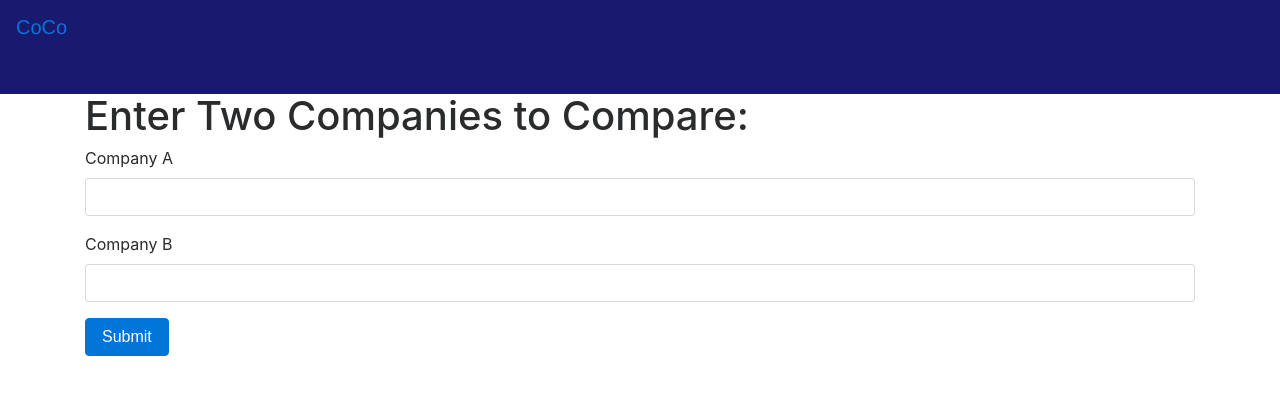
After one commit to TheRealSTM/financial-comparison-app, a Flask app: page /CompareCompanies in a window 1280 px wide. The commit adds this page. Shown: the top 395 px of the page. Run offline with Flask 2, Linux system fonts and the light colour scheme; some libraries are stand-ins or nearby versions.

Commit message:
Add company input

```diff
--- a/app/__init__.py
+++ b/app/__init__.py
@@ -1,5 +1,7 @@
 from flask import Flask
+from app.config import Config
 
 app = Flask(__name__)
+app.config.from_object(Config)
 
 from app import routes
--- /dev/null
+++ b/app/config.py
@@ -0,0 +1,4 @@
+import os
+
+class Config(object):
+    SECRET_KEY = os.environ.get('SECRET_KEY') or 'super-secret-password'
--- /dev/null
+++ b/app/forms.py
@@ -0,0 +1,9 @@
+from flask_wtf import FlaskForm
+from wtforms import StringField, SubmitField
+from wtforms.validators import DataRequired
+
+
+class CompanyForm(FlaskForm):
+    company_a = StringField("Company A", validators=[DataRequired()])
+    company_b = StringField("Company B", validators=[DataRequired()])
+    submit = SubmitField('Submit Companies')
--- a/app/routes.py
+++ b/app/routes.py
@@ -1,4 +1,5 @@
-from flask import render_template
+from flask import render_template, flash, redirect, url_for, request
+from app.forms import CompanyForm
 from app import app
 
 
@@ -6,3 +7,12 @@ from app import app
 @app.route('/index')
 def index():
     return render_template("index.html", title = 'Home')
+
+
+@app.route('/CompareCompanies', methods=['GET', 'POST'])
+def route():
+    form = CompanyForm()
+    if form.validate_on_submit():
+        flash('Congratulations, you have actually entered data!')
+        return redirect(url_for('index'))
+    return render_template('enter_co.html', title="Company Entry", form=form)
--- /dev/null
+++ b/app/templates/enter_co.html
@@ -0,0 +1,17 @@
+{% extends "base.html" %}
+
+
+{% block content %}
+   <h1>Enter Two Companies to Compare: </h1>
+  {% from "includes/_formhelpers.html" import render_field %}
+  <form action="" method="POST" novalidate>
+      {{ form.hidden_tag() }}
+    <div class="form-group">
+      {{ render_field(form.company_a, class_="form-control") }}
+    </div>
+    <div class="form-group">
+      {{ render_field(form.company_b, class_="form-control") }}
+    </div>
+    <p><input class="btn btn-primary" type="submit" value="Submit">
+  </form>
+{% endblock %}
--- a/app/templates/includes/_navbar.html
+++ b/app/templates/includes/_navbar.html
@@ -13,7 +13,7 @@
             <a class="nav-link" href="/index">Home <span class="sr-only">(current)</span></a>
           </li>
           <li class="nav-item">
-            <a class="nav-link active" href="/getcompanies">Compare Companies</a>
+            <a class="nav-link active" href="/CompareCompanies">Compare Companies</a>
           </li>
         </ul>
       </div>
```
